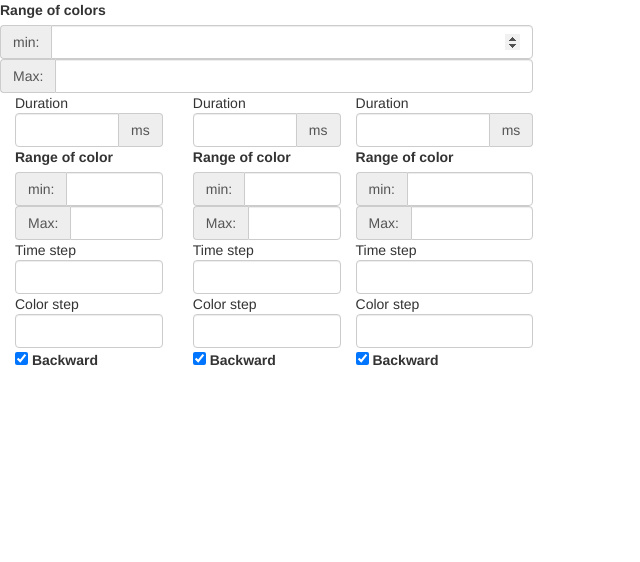
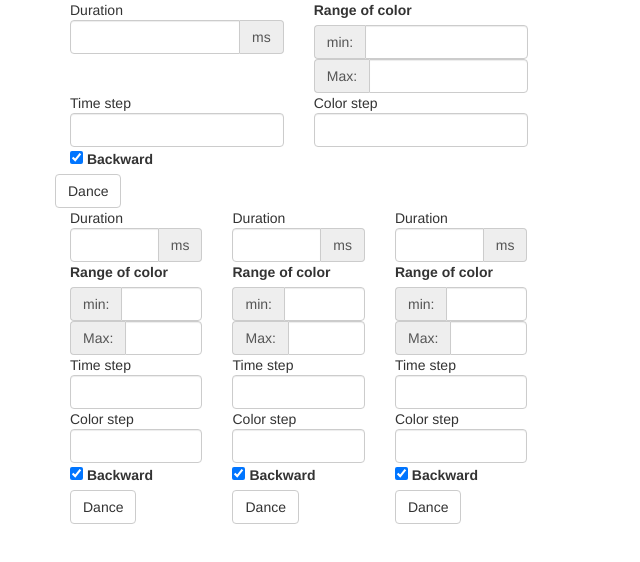
Before and after one commit to saeidalidadi/Coda, a website: page demo/view.html in a window 1280 px wide. Shown: the whole page, without its empty margins (0-640 px from the left). Drawn offline with Linux system fonts and the light colour scheme.

Commit message:
html file of demo directory replaced with new-way branchone

```diff
--- a/demo/view.html
+++ b/demo/view.html
@@ -6,28 +6,59 @@
   <link rel="stylesheet" type="text/css" href="css/style.css">
   <script src="js/bootstrap.min.js" type="text/javascript"></script>
   <script src="coda.js" type="text/javascript"></script>
-  <script src="js/script.js" type="text/javascript"></script>
+  <script src="js/script.js" type="text/javascript" defer></script>
 </head>
 <body id="body">
-  <div class="container-fluid">
+  <div class="container">
   	<div class="row">
       <div class="col-md-5 col-sm-6 col-xs-6">
         <!-- Common options -->
-    	  <div class="row">
-          <label for="all-range-min">Range of colors</label>
-          <div class="input-group">
-          <span class="input-group-addon" id="basic-addon3">min:</span>
-          <input type="number" class="form-control" id="all-range-min" aria-describedby="basic-addon3">
-          </div>
-          <div class="input-group">
-          <span class="input-group-addon" id="basic-addon3">Max:</span>
-          <input type="number" class="form-control" id="all-range-max" aria-describedby="basic-addon3">
+    	  <div class="row common">
+          <div id="common-options" class="col">
+            <!-- Duration -->
+            <div id="common-opt-duration" class="col-lg-6 col-md-6">
+              <lable for="duration-val">Duration</lable>
+              <div class="input-group">
+                <input type="number" id="duration-val" class="form-control"/>
+                <span class="input-group-addon" id="basic-addon2">ms</span>
+              </div>
+            </div>
+            <!-- Color range -->
+            <div id="common-opt-range" class="col-lg-6 col-md-6">
+              <label for="red-range-min">Range of color</label>
+              <div class="input-group">
+              <span class="input-group-addon" id="basic-addon3">min:</span>
+              <input type="number" class="form-control" id="red-range-min" aria-describedby="basic-addon3">
+              </div>
+              <div class="input-group">
+                <span class="input-group-addon" id="basic-addon3">Max:</span>
+                <input type="number" class="form-control" id="red-range-max" aria-describedby="basic-addon3">
+              </div>
+            </div>
+            <!-- Time step -->
+            <div id="common-opt-timestep"class="col-lg-6 col-md-6">
+              <lable for="red-timestep">Time step</lable>
+              <input type="number" id="red-timestep" class="form-control"/>
+            </div>
+            <!-- Color step -->
+            <div id="common-opt-colorstep"class="col-lg-6 col-md-6">
+              <lable for="red-colorstep">Color step</lable>
+              <input type="number" id="red-colorstep" class="form-control"/>
+            </div>
+            <!-- Backward state -->
+            <div id="common-opt-backward" class="col-xs-12">
+              <input id="backward-state" class="backward" type="checkbox" checked />
+              <label for"backward-state">Backward</label>
+            </div>
+            <div id="common-button">
+              <button type="button" class="btn btn-default">Dance</button>
+            </div>
           </div>
         </div>
         <!-- End, Common options -->
 
         <!-- Colors specific options -->
-    	  <div class="row">
+    	  <div class="row rgb">
           <!-- Red options -->
           <div id="red-options" class="col-md-4 color-section">
             <!-- Duration -->
@@ -65,11 +96,14 @@
               <input id="backward-state" class="backward" type="checkbox" checked />
               <label for"backward-state">Backward</label>
             </div>
+            <div id="red-button">
+              <button type="button" class="btn btn-default">Dance</button>
+            </div>
           </div>
           <!-- Green options -->
           <div id="green-options" class="col-md-4 color-section">
             <!-- Duration -->
-            <div id="opt-duration" class="">
+            <div id="green-opt-duration" class="">
               <lable for="duration-val">Duration</lable>
               <div class="input-group">
                 <input type="number" id="duration-val" class="form-control"/>
@@ -77,7 +111,7 @@
               </div>
             </div>
             <!-- Color range -->
-            <div id="red-opt-range" class="">
+            <div id="green-opt-range" class="">
               <label for="red-range-min">Range of color</label>
               <div class="input-group">
               <span class="input-group-addon" id="basic-addon3">min:</span>
@@ -89,25 +123,28 @@
               </div>
             </div>
             <!-- Time step -->
-            <div id="red-opt-timestep"class="">
+            <div id="green-opt-timestep"class="">
               <lable for="red-timestep">Time step</lable>
               <input type="number" id="red-timestep" class="form-control"/>
             </div>
             <!-- Color step -->
-            <div id="red-opt-colorstep"class="">
+            <div id="green-opt-colorstep"class="">
               <lable for="red-colorstep">Color step</lable>
               <input type="number" id="red-colorstep" class="form-control"/>
             </div>
             <!-- Backward state -->
-            <div id="red-opt-backward" class=>
+            <div id="green-opt-backward" class=>
               <input id="backward-state" class="backward" type="checkbox" checked />
               <label for"backward-state">Backward</label>
+            </div>
+            <div id="green-button">
+              <button type="button" class="btn btn-default">Dance</button>
             </div>
           </div>
           <!-- Blue options -->
           <div id="blue-options" class="col-md-4 color-section">
             <!-- Duration -->
-            <div id="opt-duration" class="row">
+            <div id="blue-duration" class="">
               <lable for="duration-val">Duration</lable>
               <div class="input-group">
                 <input type="number" id="duration-val" class="form-control"/>
@@ -115,7 +152,7 @@
               </div>
             </div>
             <!-- Color range -->
-            <div id="red-opt-range" class="row">
+            <div id="blue-opt-range" class="">
               <label for="red-range-min">Range of color</label>
               <div class="input-group">
               <span class="input-group-addon" id="basic-addon3">min:</span>
@@ -127,19 +164,22 @@
               </div>
             </div>
             <!-- Time step -->
-            <div id="red-opt-timestep"class="row">
+            <div id="blue-opt-timestep"class="">
               <lable for="red-timestep">Time step</lable>
               <input type="number" id="red-timestep" class="form-control"/>
             </div>
             <!-- Color step -->
-            <div id="red-opt-colorstep"class="row">
+            <div id="blue-opt-colorstep"class="">
               <lable for="red-colorstep">Color step</lable>
               <input type="number" id="red-colorstep" class="form-control"/>
             </div>
             <!-- Backward state -->
-            <div id="red-opt-backward" class="row">
+            <div id="blue-opt-backward" class="">
               <input id="backward-state" class="backward" type="checkbox" checked />
               <label for"backward-state">Backward</label>
+            </div>
+            <div id="blue-button">
+              <button type="button" class="btn btn-default">Dance</button>
             </div>
           </div>
         </div>
```
